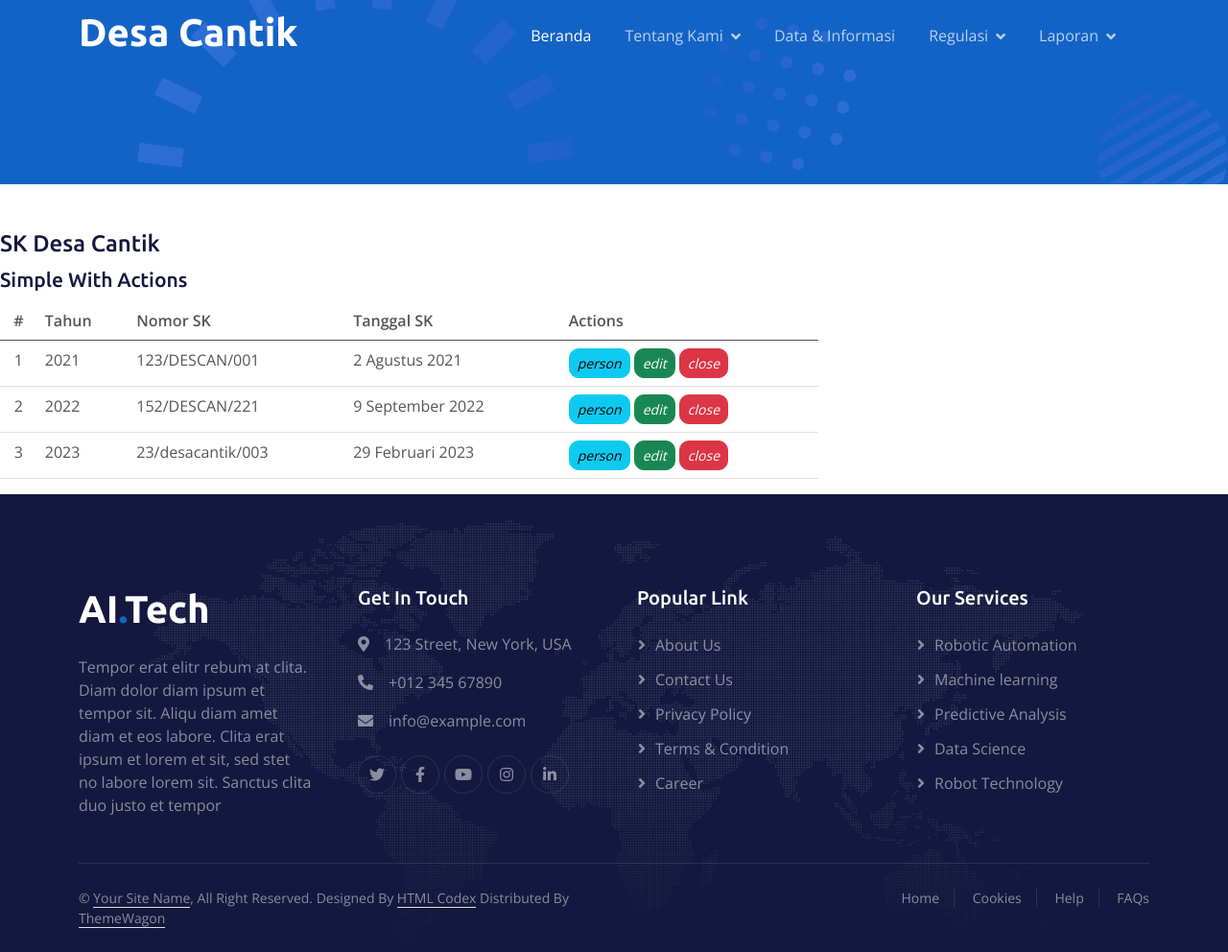
After one commit to dwippu/desa-cantik-front-end, a CodeIgniter 4 app: template app/Views/content/regulasi.php in a window 1280 px wide. The commit adds this page. Shown: the whole page at 96% size. Run offline with PHP 8.4 and a stand-in for CodeIgniter, Linux system fonts and the light colour scheme; the template is opened without the code that fills it, so the values that code supplies are empty; some libraries are stand-ins or nearby versions.

Commit message:
nambah dikit

```diff
--- a/app/Config/Routes.php
+++ b/app/Config/Routes.php
@@ -7,3 +7,4 @@ use CodeIgniter\Router\RouteCollection;
  */
 $routes->get('/', 'Home::index');
 $routes->get('/tentang', 'TentangKami::index');
+$routes->get('/regulasi', 'Regulasi::index');
--- /dev/null
+++ b/app/Views/content/regulasi.php
@@ -0,0 +1,92 @@
+<?= $this->extend('template'); ?>
+
+<?= $this->Section('content'); ?>
+
+    <!-- Hero Start -->
+    <div class="container-fluid pt-5 bg-primary hero-header mb-5">
+        <div class="container pt-5">
+            <div class="row g-5 pt-5">
+                <div class="col-lg-6 align-self-center text-center text-lg-start mb-lg-5"></div>
+            </div>
+        </div>
+    </div>
+    <!-- Hero End -->
+
+
+    <!-- Team Start -->
+    <div class="col-md-12">
+            <h4>SK Desa Cantik</h4>
+    </div>
+    <div class="col-lg-8 col-md-10 ml-auto mr-auto">
+        <h4><small>Simple With Actions</small></h4>
+        <div class="table-responsive">
+            <table class="table">
+                <thead>
+                    <tr>
+                        <th class="text-center">#</th>
+                        <th>Tahun</th>
+                        <th>Nomor SK</th>
+                        <th>Tanggal SK</th>
+                        <th class="text-right">Actions</th>
+                    </tr>
+                </thead>
+                <tbody>
+                    <tr>
+                        <td class="text-center">1</td>
+                        <td>2021</td>
+                        <td>123/DESCAN/001</td>
+                        <td>2 Agustus 2021</td>
+                        <td class="td-actions text-right">
+                            <button type="button" rel="tooltip" class="btn btn-info btn-just-icon btn-sm" data-original-title="" title="">
+                                <i class="material-icons">person</i>
+                            </button>
+                            <button type="button" rel="tooltip" class="btn btn-success btn-just-icon btn-sm" data-original-title="" title="">
+                                <i class="material-icons">edit</i>
+                            </button>
+                            <button type="button" rel="tooltip" class="btn btn-danger btn-just-icon btn-sm" data-original-title="" title="">
+                                <i class="material-icons">close</i>
+                            </button>
+                        </td>
+                    </tr>
+                    <tr>
+                        <td class="text-center">2</td>
+                        <td>2022</td>
+                        <td>152/DESCAN/221</td>
+                        <td>9 September 2022</td>
+                        <td class="td-actions text-right">
+                            <button type="button" rel="tooltip" class="btn btn-info btn-round btn-just-icon btn-sm" data-original-title="" title="">
+                                <i class="material-icons">person</i>
+                            </button>
+                            <button type="button" rel="tooltip" class="btn btn-success btn-round btn-just-icon btn-sm" data-original-title="" title="">
+                                <i class="material-icons">edit</i>
+                            </button>
+                            <button type="button" rel="tooltip" class="btn btn-danger btn-round btn-just-icon btn-sm" data-original-title="" title="">
+                                <i class="material-icons">close</i>
+                            </button>
+                        </td>
+                    </tr>
+                    <tr>
+                        <td class="text-center">3</td>
+                        <td>2023</td>
+                        <td>23/desacantik/003</td>
+                        <td>29 Februari 2023</td>
+                        <td class="td-actions text-right">
+                            <button type="button" rel="tooltip" class="btn btn-info btn-just-icon btn-sm" data-original-title="" title="">
+                                <i class="material-icons">person</i>
+                            </button>
+                            <button type="button" rel="tooltip" class="btn btn-success btn-just-icon btn-sm" data-original-title="" title="">
+                                <i class="material-icons">edit</i>
+                            </button>
+                            <button type="button" rel="tooltip" class="btn btn-danger btn-just-icon btn-sm" data-original-title="" title="">
+                                <i class="material-icons">close</i>
+                            </button>
+                        </td>
+                    </tr>
+                </tbody>
+            </table>
+        </div>
+    </div>
+    <!-- Team End -->
+
+
+    <?= $this->endSection(); ?>
--- a/app/Views/template.php
+++ b/app/Views/template.php
@@ -3,7 +3,7 @@
 
 <head>
     <meta charset="utf-8">
-    <title>AI.Tech - Artificial Intelligence HTML Template</title>
+    <title>Desa Cantik - Jawa Barat</title>
     <meta content="width=device-width, initial-scale=1.0" name="viewport">
     <meta content="" name="keywords">
     <meta content="" name="description">
@@ -48,7 +48,7 @@
         <div class="container">
             <nav class="navbar navbar-expand-lg navbar-dark p-0">
                 <a href="index.html" class="navbar-brand">
-                    <h1 class="text-white">AI<span class="text-dark">.</span>Tech</h1>
+                    <h1 class="text-white">Desa Cantik</h1>
                 </a>
                 <button type="button" class="navbar-toggler ms-auto me-0" data-bs-toggle="collapse"
                     data-bs-target="#navbarCollapse">
@@ -69,7 +69,7 @@
                         <div class="nav-item dropdown">
                             <a href="#" class="nav-link dropdown-toggle" data-bs-toggle="dropdown">Regulasi</a>
                             <div class="dropdown-menu bg-light mt-2">
-                                <a href="feature.html" class="dropdown-item">SK Desa Cantik</a>
+                                <a href="/regulasi" class="dropdown-item">SK Desa Cantik</a>
                                 <a href="team.html" class="dropdown-item">SK Pembina Desa</a>
                                 <a href="faq.html" class="dropdown-item">SK Agen Statistik</a>
                             </div>
```
Also changed, not shown: app/Controllers/Regulasi.php (added, +11 -0 lines).
